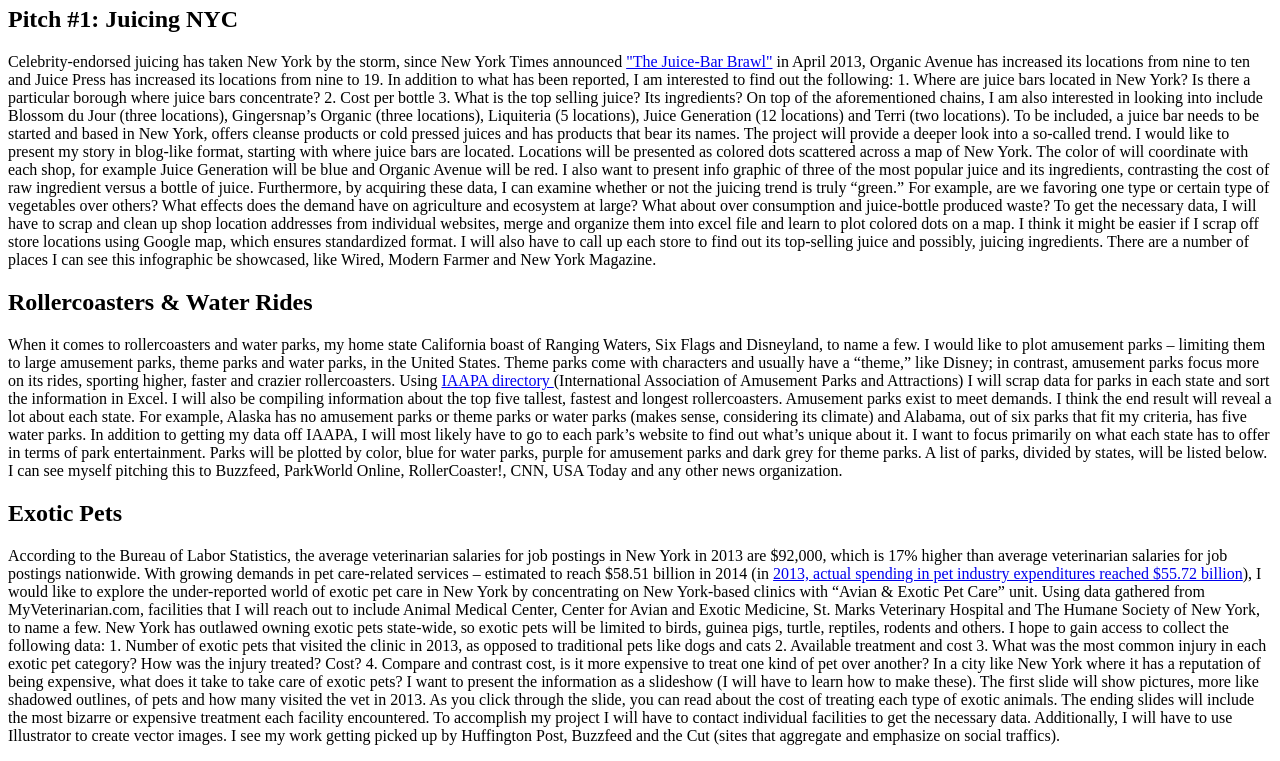
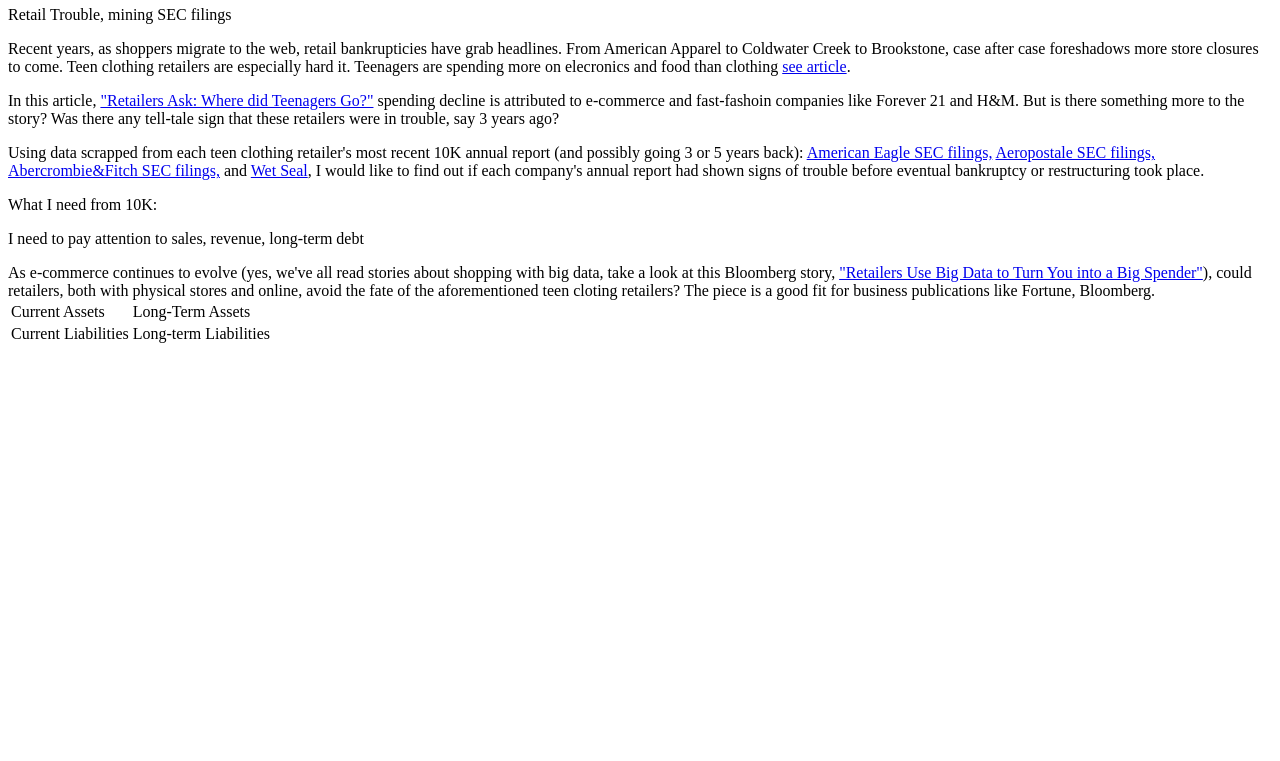
Before and after one commit to SherryHsieh/Data-Journalism, a plain HTML site: page pitches.html in a window 1280 px wide. Shown: the part 60-821 px from the top of the page. After the commit the page ends 800 px from the top, so only its background shows below. Drawn offline with Linux system fonts and the light colour scheme.

Commit message:
New Pitch

```diff
--- a/pitches.html
+++ b/pitches.html
@@ -1,47 +1,29 @@
 <html>
-<h1>Project Idea (pitches)</h1>
+<h1>Project Pitch (revised)</h1>
+<head>Retail Trouble, mining SEC filings</head>
+	<p>Recent years, as shoppers migrate to the web, retail bankrupticies have grab headlines. From American Apparel to Coldwater Creek to Brookstone, case after case foreshadows more store closures to come. Teen clothing retailers are especially hard it. Teenagers are spending more on elecronics and food than clothing <a href="https://nrf.com/media/press-releases/demand-clothing-supplies-electronics-drives-schoolcollege-spending">see article</a>.
+	</p>
 
-<h2>Pitch #1: Juicing NYC</h2>
-<p>Celebrity-endorsed juicing has taken New York by the storm, since New York Times announced <a href="http://www.nytimes.com/2013/04/17/dining/the-rush-toward-cold-pressed-juices.html?pagewanted=all&_r=2&">"The Juice-Bar Brawl"</a> in April 2013, Organic Avenue has increased its locations from nine to ten and Juice Press has increased its locations from nine to 19.
+	<p>In this article, <a href="http://www.nytimes.com/2014/02/01/business/retailers-ask-where-did-teenagers-go.html?_r=0">"Retailers Ask: Where did Teenagers Go?"</a> spending decline is attributed to e-commerce and fast-fashoin companies like Forever 21 and H&M. But is there something more to the story? Was there any tell-tale sign that these retailers were in trouble, say 3 years ago?
+	</p>
 
-In addition to what has been reported, I am interested to find out the following: 1. Where are juice bars located in New York? Is there a particular borough where juice bars concentrate? 2. Cost per bottle 3. What is the top selling juice? Its ingredients?
+	<p>Using data scrapped from each teen clothing retailer's most recent 10K annual report (and possibly going 3 or 5 years back): <a href="http://investors.ae.com/investor-information/default.aspx">American Eagle SEC filings,</a> <a href="http://phx.corporate-ir.net/phoenix.zhtml?c=131103&p=irol-sec">Aeropostale SEC filings,</a> <a href="http://phx.corporate-ir.net/phoenix.zhtml?c=61701&p=irol-sec">Abercrombie&Fitch SEC filings,</a> and <a href="http://ir.wetsealinc.com/sec.cfm?DocType=Annual&Year=">Wet Seal</a>, I would like to find out if each company's annual report had shown signs of trouble before eventual bankruptcy or restructuring took place.
+	</p>
 
-On top of the aforementioned chains, I am also interested in looking into include Blossom du Jour (three locations), Gingersnap’s Organic (three locations), Liquiteria (5 locations), Juice Generation (12 locations) and Terri (two locations). To be included, a juice bar needs to be started and based in New York, offers cleanse products or cold pressed juices and has products that bear its names.
+	<p>What I need from 10K:
+		<table style="width:100%">
+		<table>
+			<tr>
+				<td>Current Assets</td>
+				<td>Long-Term Assets</td>
+			</tr>
+			<tr>
+				<td>Current Liabilities</td>
+				<td>Long-term Liabilities</td>
+			</tr>
+	</p>
+	<p>I need to pay attention to sales, revenue, long-term debt</p>
 
-The project will provide a deeper look into a so-called trend. I would like to present my story in blog-like format, starting with where juice bars are located. Locations will be presented as colored dots scattered across a map of New York. The color of will coordinate with each shop, for example Juice Generation will be blue and Organic Avenue will be red. I also want to present info graphic of three of the most popular juice and its ingredients, contrasting the cost of raw ingredient versus a bottle of juice.
+	As e-commerce continues to evolve (yes, we've all read stories about shopping with big data, take a look at this Bloomberg story, <a href="http://www.bloomberg.com/news/2014-06-03/retailers-use-big-data-to-turn-you-into-a-big-spender.html">"Retailers Use Big Data to Turn You into a Big Spender"</a>), could retailers, both with physical stores and online, avoid the fate of the aforementioned teen cloting retailers?
 
-Furthermore, by acquiring these data, I can examine whether or not the juicing trend is truly “green.” For example, are we favoring one type or certain type of vegetables over others? What effects does the demand have on agriculture and ecosystem at large? What about over consumption and juice-bottle produced waste?
-
-To get the necessary data, I will have to scrap and clean up shop location addresses from individual websites, merge and organize them into excel file and learn to plot colored dots on a map. I think it might be easier if I scrap off store locations using Google map, which ensures standardized format. I will also have to call up each store to find out its top-selling juice and possibly, juicing ingredients.
-
-There are a number of places I can see this infographic be showcased, like Wired, Modern Farmer and New York Magazine.</p>
-
-<h2>Rollercoasters & Water Rides</h2>
-<p>When it comes to rollercoasters and water parks, my home state California boast of Ranging Waters, Six Flags and Disneyland, to name a few. I would like to plot amusement parks – limiting them to large amusement parks, theme parks and water parks, in the United States. Theme parks come with characters and usually have a “theme,” like Disney; in contrast, amusement parks focus more on its rides, sporting higher, faster and crazier rollercoasters.
-
-Using <a href="http://www.iaapa.org/find-an-attraction">IAAPA directory </a>(International Association of Amusement Parks and Attractions) I will scrap data for parks in each state and sort the information in Excel. I will also be compiling information about the top five tallest, fastest and longest rollercoasters.
-
-Amusement parks exist to meet demands. I think the end result will reveal a lot about each state. For example, Alaska has no amusement parks or theme parks or water parks (makes sense, considering its climate) and Alabama, out of six parks that fit my criteria, has five water parks.
-
-In addition to getting my data off IAAPA, I will most likely have to go to each park’s website to find out what’s unique about it. I want to focus primarily on what each state has to offer in terms of park entertainment.
-
-Parks will be plotted by color, blue for water parks, purple for amusement parks and dark grey for theme parks. A list of parks, divided by states, will be listed below.
-
-I can see myself pitching this to Buzzfeed, ParkWorld Online, RollerCoaster!, CNN, USA Today and any other news organization.</p>
-
-<h2>Exotic Pets</h2>
-<p>According to the Bureau of Labor Statistics, the average veterinarian salaries for job postings in New York in 2013 are $92,000, which is 17% higher than average veterinarian salaries for job postings nationwide. With growing demands in pet care-related services – estimated to reach $58.51 billion in 2014 (in <a href="http://www.americanpetproducts.org/press_industrytrends.asp">2013, actual spending in pet industry expenditures reached $55.72 billion</a>), I would like to explore the under-reported world of exotic pet care in New York by concentrating on New York-based clinics with “Avian & Exotic Pet Care” unit. Using data gathered from MyVeterinarian.com, facilities that I will reach out to include Animal Medical Center, Center for Avian and Exotic Medicine, St. Marks Veterinary Hospital and The Humane Society of New York, to name a few.
-
-New York has outlawed owning exotic pets state-wide, so exotic pets will be limited to birds, guinea pigs, turtle, reptiles, rodents and others.
-
-I hope to gain access to collect the following data: 1. Number of exotic pets that visited the clinic in 2013, as opposed to traditional pets like dogs and cats 2. Available treatment and cost 3. What was the most common injury in each exotic pet category? How was the injury treated? Cost?
-4. Compare and contrast cost, is it more expensive to treat one kind of pet over another?
-
-In a city like New York where it has a reputation of being expensive, what does it take to take care of exotic pets?
-
-I want to present the information as a slideshow (I will have to learn how to make these). The first slide will show pictures, more like shadowed outlines, of pets and how many visited the vet in 2013. As you click through the slide, you can read about the cost of treating each type of exotic animals. The ending slides will include the most bizarre or expensive treatment each facility encountered.
-
-To accomplish my project I will have to contact individual facilities to get the necessary data. Additionally, I will have to use Illustrator to create vector images.
-
-I see my work getting picked up by Huffington Post, Buzzfeed and the Cut (sites that aggregate and emphasize on social traffics).</p>
-</html>
+	The piece is a good fit for business publications like Fortune, Bloomberg.
```
Also changed, not shown: index.html (+1 -2 lines).
